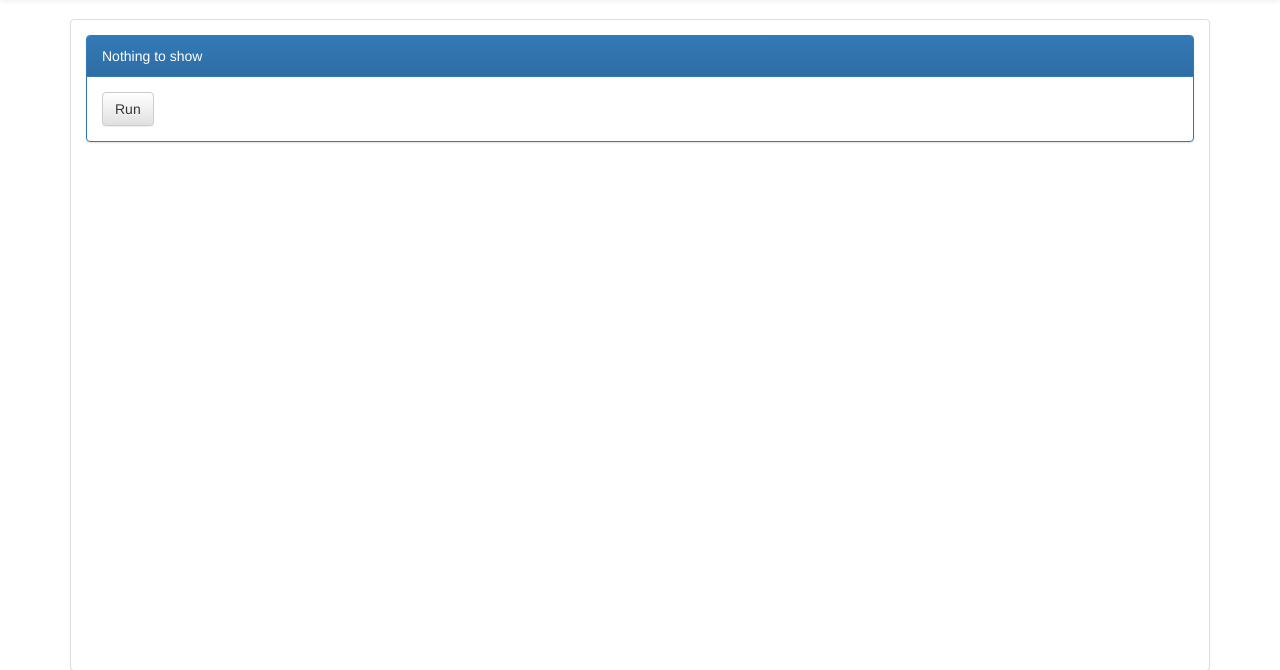
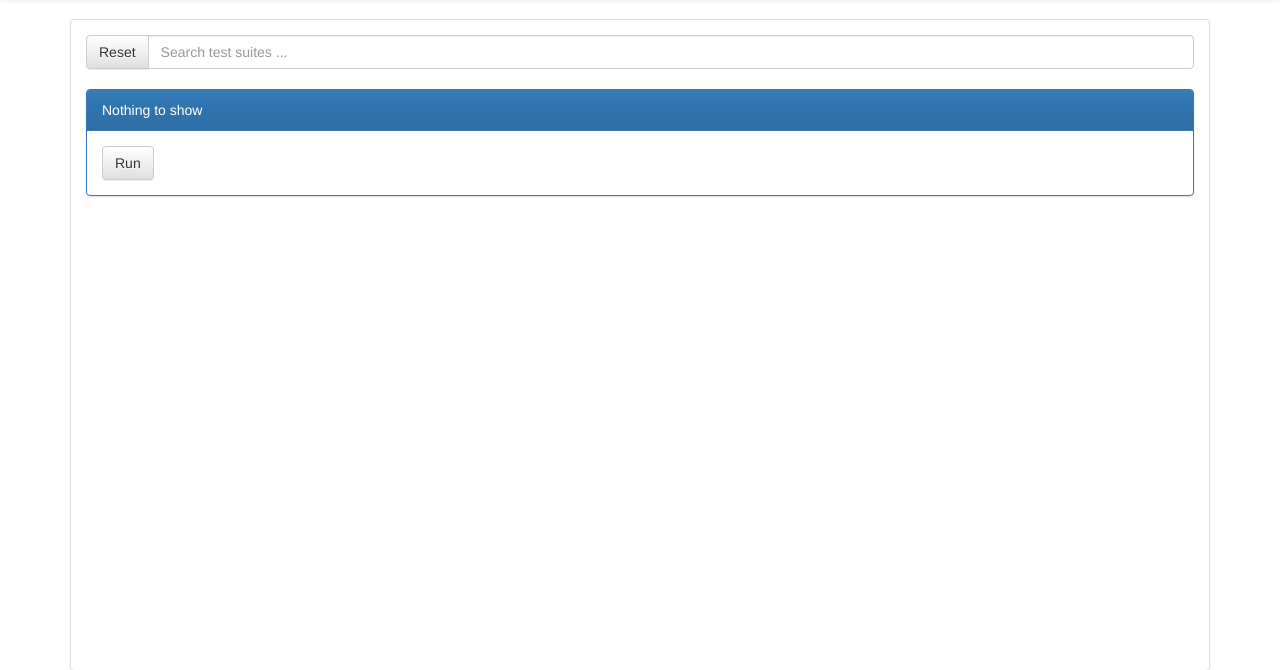
Before and after one commit to molsky/robotframework-dashboard, a Flask app: page / in a window 1280 px wide. Shown: the part 51-721 px from the top of the page. Run offline with Flask 2, Linux system fonts and the light colour scheme; parts of the project's set-up code (start-up, migrations or seed data) failed here and were passed over; some libraries are stand-ins or nearby versions.

Commit message:
Add search functionality

```diff
--- a/src/rfwebui/rfwebui.py
+++ b/src/rfwebui/rfwebui.py
@@ -4,7 +4,7 @@ from configs.config import config
 
 
 app = Flask("rfwebui")
-app.config.from_object(config['production'])
+app.config.from_object(config['development'])
 toolbar = DebugToolbarExtension(app)
 
 
--- a/src/rfwebui/static/ui_handler.js
+++ b/src/rfwebui/static/ui_handler.js
@@ -29,3 +29,24 @@ function runIsDone(data) {
         $("#" + id + "-log").attr("href", "/results/" + id + "/log.html");
     }
 }
+
+$( "#test_search" ).on('input',function(e){
+    var input = $( this ).val();
+    $( ".panel-heading" ).each(function() {
+        var parent_id = $(this).parent().attr('id');
+        var text = $( this ).text();
+        if (text.indexOf(input) == -1) {
+            $("#" + parent_id).hide();
+        } else {
+            $("#" + parent_id).show();
+        }
+    });
+});
+
+$( "#reset_search" ).click(function() {
+    $( "#test_search" ).val("");
+    $( ".panel-heading" ).each(function() {
+        var parent_id = $(this).parent().attr('id');
+        $("#" + parent_id).show();
+    });
+});
--- a/src/rfwebui/templates/index.html
+++ b/src/rfwebui/templates/index.html
@@ -23,10 +23,16 @@
 
 {% block content %}
     <div class="panel panel-default">
-      <div class="panel-body" style="height: calc(100vh - 150px); overflow-y: auto;">
+        <div class="panel-body" style="height: calc(100vh - 150px); overflow-y: auto;">
+        <div class="input-group" style="margin-bottom: 20px;">
+            <span class="input-group-btn">
+                <button id="reset_search" class="btn btn-default" type="button">Reset</button>
+            </span>
+            <input id="test_search" type="text" class="form-control" placeholder="Search test suites ...">
+        </div>
         <ul class="list-group">
           {% for test in tests %}
-          <div class="panel panel-primary">
+          <div id="{{ test | split}}-panel" class="panel panel-primary">
             <div class="panel-heading">{{ test }}</div>
             <div class="panel-body">
               <button type="button" id="{{ test | split}}" class="btn btn-default run" value={{ test }}>Run</button>
@@ -38,7 +44,7 @@
           </div>
           {% endfor %}
         </ul>
-      </div>
+        </div>
     </div>
 {% endblock %}
 
```
Also changed, not shown: CHANGELOG.md, README.md, media/rfwebui.png, src/rfwebui/app_configs/settings_original.ini (renamed from src/rfwebui/app_configs/settings.ini), 1 other file.
